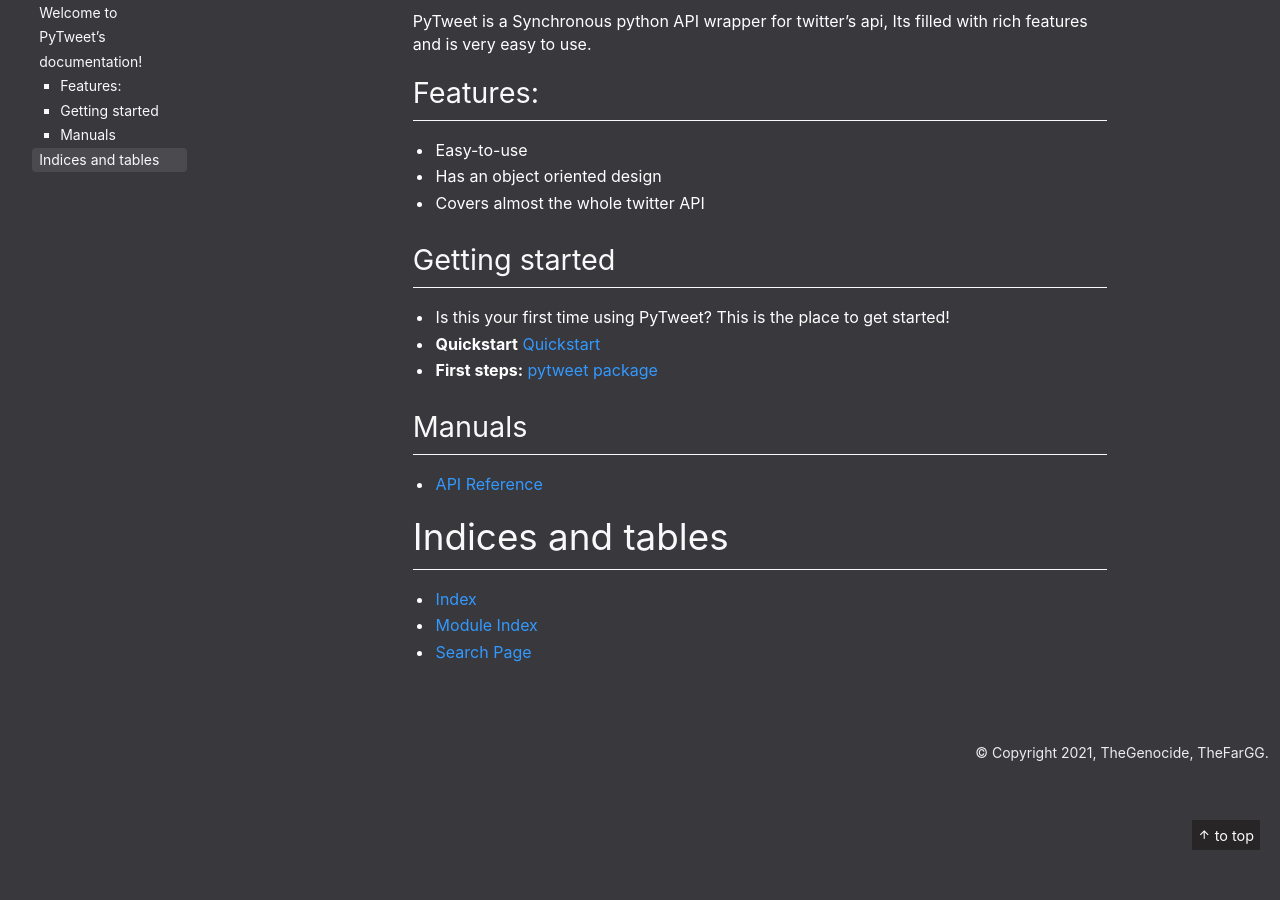
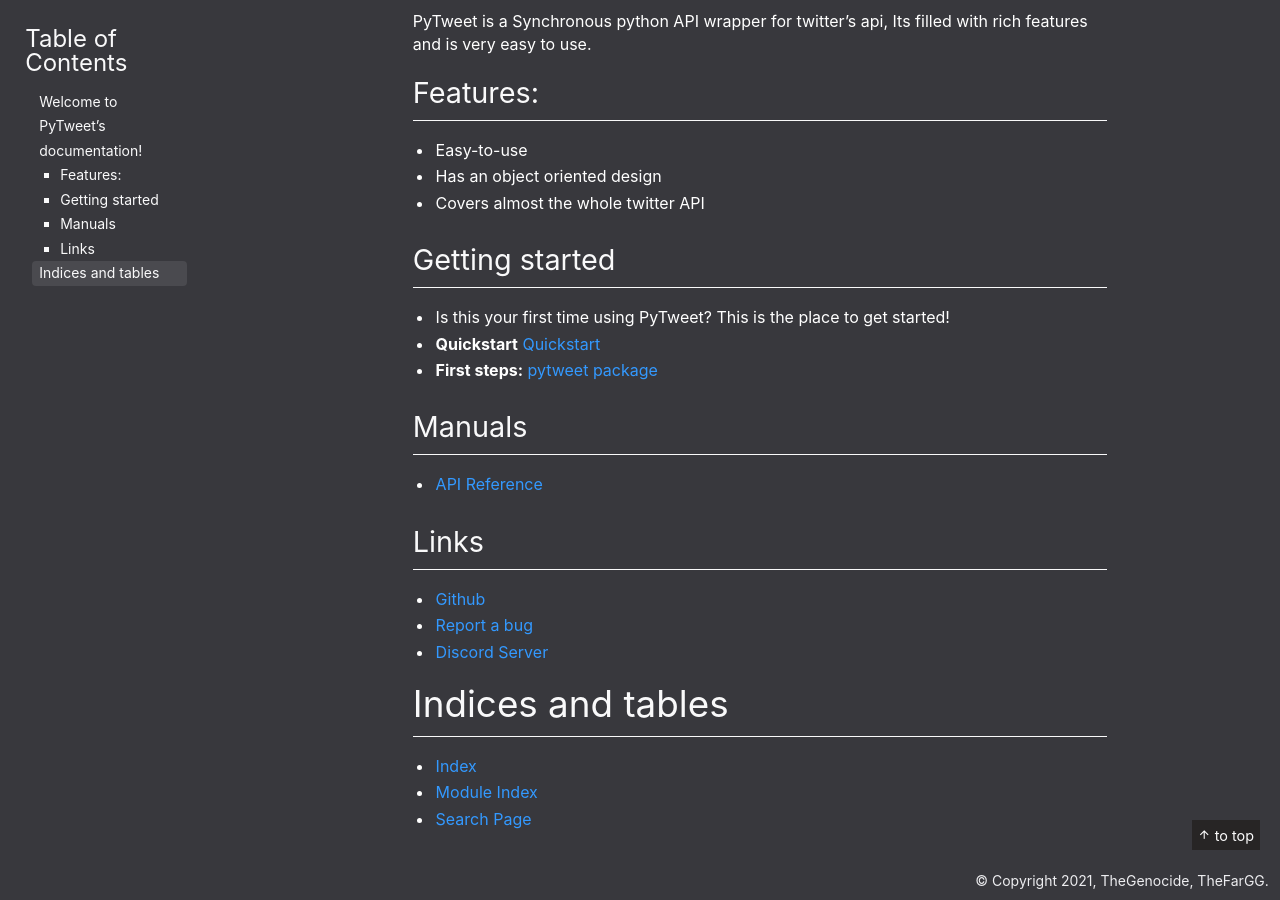
Before and after one commit to PyTweet/PyTweet, a Sphinx documentation site: the page built from docs/index.rst, in a window 1280 px wide and 900 px high, scrolled down 240 px. Built offline with Sphinx 7.4.7, drawn with Linux system fonts in a browser that asks for light colours.

Commit message:
Better index.rst with links.

```diff
--- a/docs/conf.py
+++ b/docs/conf.py
@@ -46,7 +46,12 @@
 autodoc_member_order = "bysource"
 autodoc_typehints = "none"
 
-extlinks = {"issue": ("https://github.com/TheFarGG/PyTweet/issues/%s", "GH-")}
+extlinks = {
+    "issue": ("https://github.com/TheFarGG/PyTweet/issues/%s", ""),
+    "gh": ("https://github.com/TheFarGG/PyTweet/%s", ""),
+    "discord": ("https://discord.com/invite/XHBhg6A4jJ/%s", ""),
+}
+
 
 # Links used for cross-referencing stuff in other documentation
 intersphinx_mapping = {
@@ -64,7 +69,9 @@
 version = ""
 try:
     with open("../pytweet/__init__.py") as f:
-        version = re.search(r'^__version__\s*=\s*[\'"]([^\'"]*)[\'"]', f.read(), re.MULTILINE).group(1)
+        version = re.search(
+            r'^__version__\s*=\s*[\'"]([^\'"]*)[\'"]', f.read(), re.MULTILINE
+        ).group(1)
 except Exception:
     pass
 
@@ -89,7 +96,6 @@
 
 # The style name to use for Pygments highlighting of source code.
 pygments_style = "friendly"
-pygments_dark_style = "monokai"
 
 
 # -- Options for HTML output -------------------------------------------------
@@ -117,4 +123,4 @@
 # Add any paths that contain custom static files (such as style sheets) here,
 # relative to this directory. They are copied after the builtin static files,
 # so a file named "default.css" will overwrite the builtin "default.css".
-html_static_path = ['_static']
+html_static_path = ["_static"]
--- a/docs/index.rst
+++ b/docs/index.rst
@@ -24,6 +24,13 @@
 -----------------
 - :doc:`api`
 
+
+Links
+-----------------
+- :gh:`Github`
+- :issue:`Report a bug`
+- :discord:`Discord Server`
+
 Indices and tables
 ==================
 
```
